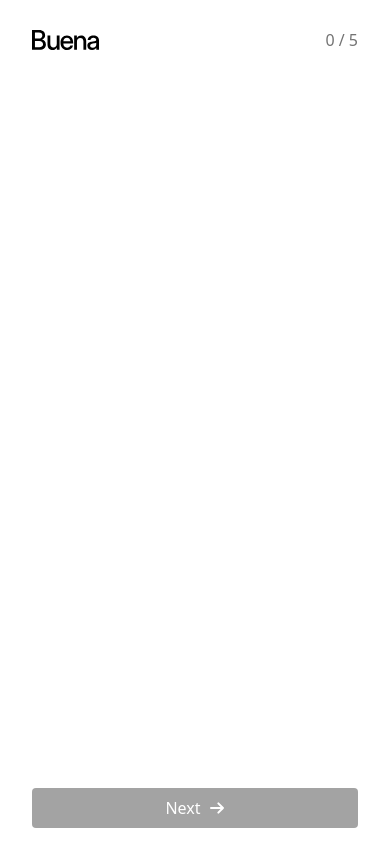
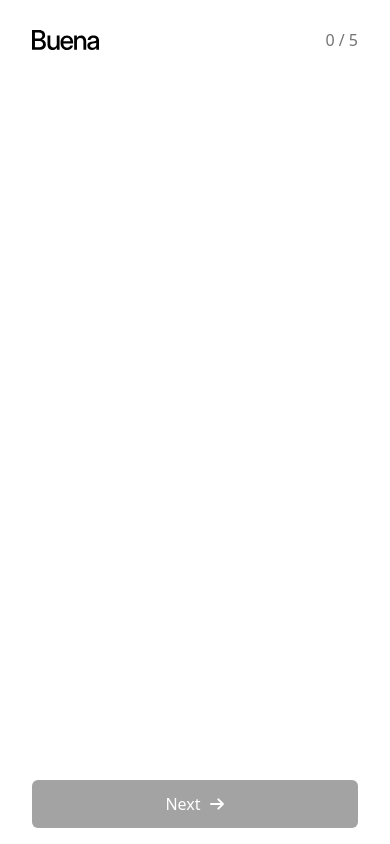
Before and after one commit to ikorotkaya/buena-onboarding, a React (Vite) app: page /onboarding in a window 390 px wide. Built offline with nearby package versions, Linux system fonts and the light colour scheme.

Commit message:
Align next and submit button styles

```diff
--- a/src/components/OnboardingNavigation.tsx
+++ b/src/components/OnboardingNavigation.tsx
@@ -25,8 +25,12 @@ export default function OnboardingNavigation({
         <Link
           to={`/onboarding/${nextPage}`}
           data-testid="next-button"
-          className={`w-full md:w-auto flex md:ml-auto items-center justify-center px-4 py-2 text-base font-medium whitespace-no-wrap text-white rounded
-          ${disabled ? 'bg-neutral-400 pointer-events-none' : 'bg-neutral-900  md:hover:bg-neutral-700 focus:outline-none'}`}
+          className={`w-full md:w-auto flex md:ml-auto items-center justify-center
+            px-6 py-3 text-base font-medium whitespace-no-wrap text-white rounded-md
+            ${disabled ?
+              'bg-neutral-400 pointer-events-none' :
+              'bg-neutral-900  md:hover:bg-neutral-700 focus:outline-none'}
+          `}
         >
           Next
           <svg
--- a/src/components/SubmitButton.tsx
+++ b/src/components/SubmitButton.tsx
@@ -14,7 +14,7 @@ export default function SubmitButton() {
         to="/final-page"
         data-testid="submit-button"
         className={`relative w-full inline-flex items-center
-          justify-center p-4 px-6 py-3 overflow-hidden font-medium
+          justify-center px-6 py-3 overflow-hidden font-medium
           transition duration-300 ease-out bg-cyan-500 text-white
           rounded-md group
           ${buttonEnabled ? "cursor-pointer " : "bg-neutral-400 pointer-events-none"}`}
```
